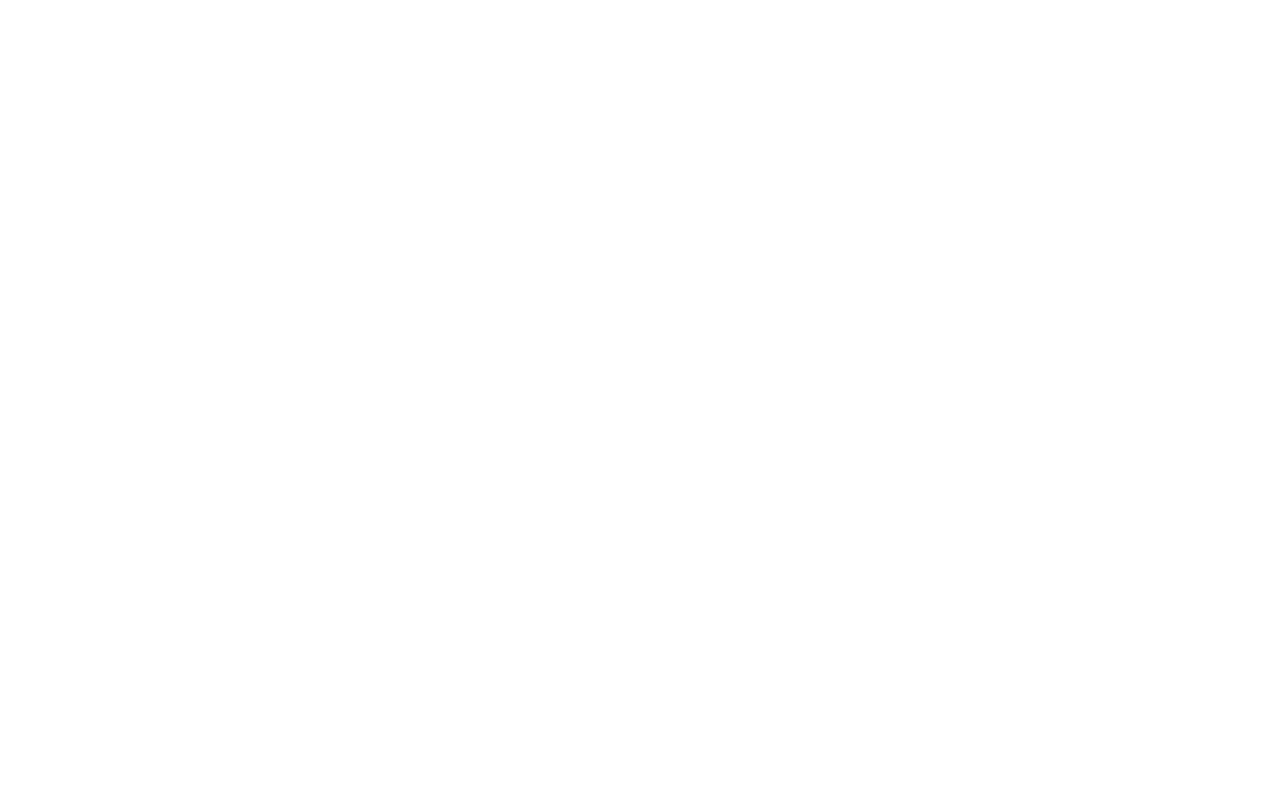
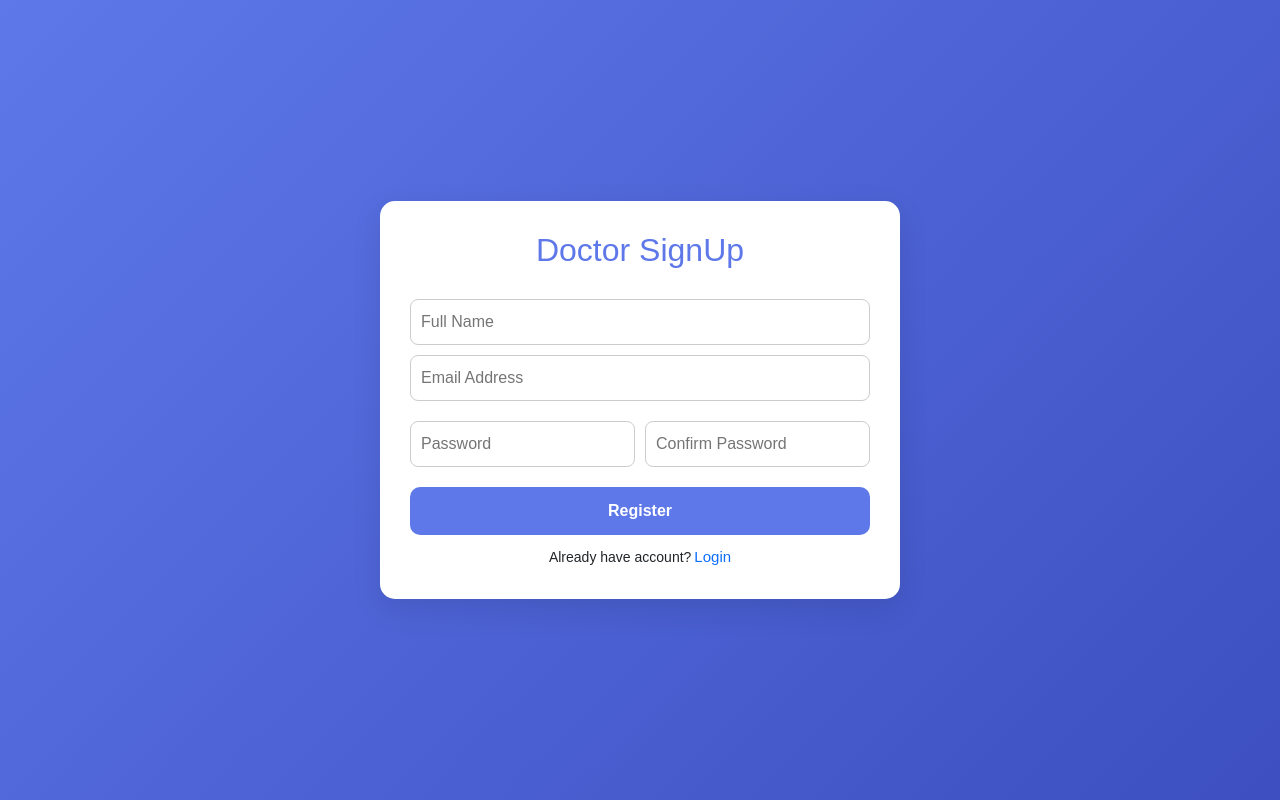
Before and after one commit to pMaitri01/Medi-Track-Frontend, a React (Create React App) app: page /AdminSignUp in a window 1280 px wide. Before the commit this address had no page. Built offline with nearby package versions, Linux system fonts and the light colour scheme.

Commit message:
Doctorsignup - name, email validation completed

```diff
--- a/src/App.js
+++ b/src/App.js
@@ -7,7 +7,7 @@
 import Registration from './patient/pages/Registration';
 import PatientHome from './patient/pages/PatientHome';
 import AdminLogin from './admin/pages/AdminLogin';
-import AdminRegister from './admin/pages/AdminRegister';
+import AdminSignUp from './admin/pages/AdminSignUp';
 import DoctorDashboard from './admin/pages/DoctorDashboard';
 
 
@@ -21,7 +21,7 @@
         <Route path='/ResetPwd' element={<ResetPwd/>} />
         <Route path='/Registration' element={<Registration/>}/>
         <Route path='/AdminLogin' element={<AdminLogin/>}/>
-        <Route path='/AdminRegister' element={<AdminRegister/>}/>
+        <Route path='/AdminSignUp' element={<AdminSignUp/>}/>
         <Route path='/DoctorDashboard' element={<DoctorDashboard/>}/>
         <Route path='/PatientHome' element={<PatientHome/>}/>
 
--- a/src/admin/css/AdminLogin.css
+++ b/src/admin/css/AdminLogin.css
@@ -2,6 +2,7 @@
   margin: 0;
   font-family: "Segoe UI", sans-serif;
   font-size: 50px;
+  color: black;
 }
 
 /* Background */
@@ -15,12 +16,13 @@
 
 /* Card */
 .admin-login-card {
-  background: rgba(255, 255, 255, 0.08);
+  /* background: rgba(255, 255, 255, 0.08); */
+  background: white;
   backdrop-filter: blur(12px);
   padding: 40px;
   border-radius: 16px;
   width: 400px;
-  color: #fff;
+  color: #5e78e9;
   box-shadow: 0 10px 25px rgba(0,0,0,0.3);
 }
 
@@ -47,9 +49,7 @@
 .admin-input-group input {
   width: 100%;
   padding: 10px;
-  border: none;
   border-radius: 8px;
-  outline: none;
 }
 /* Button */
 .admin-login-btn {
@@ -58,11 +58,13 @@
   background:#EDE4C2;
   border: none;
   border-radius: 8px;
-  color: #6B7445;
+  color:black;
   font-weight: bold;
   cursor: pointer;
   transition: 0.3s;
   margin-bottom:5px !important;
+  background: #547792;
+
 }
 
 .admin-login-btn:hover {
--- a/src/admin/css/AdminRegister.css
+++ b/src/admin/css/AdminSignUp.css
@@ -10,10 +10,10 @@
   background: #fff;
   padding: 30px;
   width: 520px;
-  height: 90% !important;
+  height: auto !important;
   border-radius: 15px;
   box-shadow: 0 10px 30px rgba(0,0,0,0.1);
-  overflow-y: scroll;
+  /* overflow-y: scroll; */
 }
 
 .admin-title {
@@ -75,3 +75,19 @@
 .admin-register-btn:hover {
   background: #4a63d8;
 }
+.input-group {
+  display: flex;
+  flex-direction: column;  /* 👈 THIS IS THE KEY */
+  width: 100%;
+}
+
+.error {
+  color: red;
+  font-size: 12px;
+  margin-top: 4px;
+}
+/* .error {
+  color: red;
+  font-size: 12px;
+  margin-top: 4px;
+} */
--- a/src/admin/pages/AdminRegister.js
+++ /dev/null
@@ -1,130 +0,0 @@
-import React, { useState } from "react";
-// import "./DoctorRegister.css";
-import "../css/AdminRegister.css";
-
-
-export default function DoctorRegister() {
-  const [formData, setFormData] = useState({
-    fullName: "",
-    gender: "",
-    dob: "",
-    mobile: "",
-    email: "",
-    address: "",
-    username: "",
-    password: "",
-    confirmPassword: "",
-    specialization: "",
-    qualification: ""
-  });
-
-  const [errors, setErrors] = useState({});
-
-  const handleChange = (e) => {
-    setFormData({ ...formData, [e.target.name]: e.target.value });
-  };
-
-  const validate = () => {
-    let newErrors = {};
-
-    if (!formData.fullName) newErrors.fullName = "Full Name required";
-    if (!formData.gender) newErrors.gender = "Gender required";
-    if (!formData.dob) newErrors.dob = "DOB required";
-    if (!formData.mobile) newErrors.mobile = "Mobile required";
-    if (!formData.email) newErrors.email = "Email required";
-    if (!formData.username) newErrors.username = "Username required";
-    if (!formData.password) newErrors.password = "Password required";
-    if (formData.password.length < 6)
-      newErrors.password = "Min 6 characters required";
-    if (formData.password !== formData.confirmPassword)
-      newErrors.confirmPassword = "Passwords do not match";
-    if (!formData.specialization)
-      newErrors.specialization = "Specialization required";
-    if (!formData.qualification)
-      newErrors.qualification = "Qualification required";
-
-    return newErrors;
-  };
-
-  const handleSubmit = async (e) => {
-  e.preventDefault();
-  const validationErrors = validate();
-  setErrors(validationErrors);
-
-  if (Object.keys(validationErrors).length === 0) {
-    try {
-      const response = await fetch(
-        "http://localhost:5000/api/doctor/register",
-        {
-          method: "POST",
-          headers: {
-            "Content-Type": "application/json",
-          },
-          body: JSON.stringify(formData),
-        }
-      );
-
-      const data = await response.json();
-      // console.log("Response from backend:", data);// for print data in console.
-
-      alert("Doctor Registered Successfully");
-    } catch (error) {
-      console.error("Error:", error);
-    }
-  }
-};
-
-  return (
-    <div className="admin-register-container">
-      <div className="admin-register-card">
-        <h2 className="admin-title">Doctor Registration</h2>
-
-        <form onSubmit={handleSubmit}>
-          {/* Basic Info */}
-          <p className="admin-section-title">Basic Information</p>
-          <input type="text" name="fullName" placeholder="Full Name" onChange={handleChange} />
-
-          <div className="admin-row">
-            <select name="gender" onChange={handleChange} className="gen">
-              <option value="">Gender</option>
-              <option>Male</option>
-              <option>Female</option>
-              <option>Other</option>
-            </select>
-            <input type="date" name="dob" onChange={handleChange} />
-
-          </div>
-
-          {/* Professional */}
-           <p className="admin-section-title">Professional Details</p>
-          <div className="admin-row">
-            <input type="text" name="specialization" placeholder="Specialization" onChange={handleChange} />
-            <input type="text" name="qualification" placeholder="Qualification" onChange={handleChange} />
-          </div>
-
-          {/* Contact */}
-          <p className="admin-section-title">Contact Details</p>
-          <div className="admin-row">
-            <input type="text" name="mobile" placeholder="Mobile Number" onChange={handleChange} />
-            <input type="email" name="email" placeholder="Email Address" onChange={handleChange} />
-          </div>
-
-          <textarea name="address" placeholder="Full Address" onChange={handleChange} class></textarea>
-
-          {/* Login */}
-          <p className="admin-section-title">Login Credentials</p>
-          <input type="text" name="username" placeholder="Username / Email" onChange={handleChange} />
-
-          <div className="admin-row">
-            <input type="password" name="password" placeholder="Password" onChange={handleChange} />
-            <input type="password" name="confirmPassword" placeholder="Confirm Password" onChange={handleChange} />
-          </div>
-
-          <button type="submit" className="admin-register-btn">
-            Register
-          </button>
-        </form>
-      </div>
-    </div>
-  );
-}
--- /dev/null
+++ b/src/admin/pages/AdminSignUp.js
@@ -0,0 +1,170 @@
+import React, { useState } from "react";
+import { Link } from "react-router-dom";
+import "../css/AdminSignUp.css";
+
+export default function DoctorSignUp() {
+  const [formData, setFormData] = useState({
+    fullName: "",
+    mobile: "",
+    email: "",
+    password: "",
+    confirmPassword: ""
+  });
+  const [errors, setErrors] = useState({});
+  // ✅ handleChange REQUIRED
+  const handleChange = (e) => {
+    setFormData({
+      ...formData,
+      [e.target.name]: e.target.value
+    });
+  };
+const handleBlur = (e) => {
+  const { name, value } = e.target;
+  let newErrors = { ...errors };
+
+  // ✅ Full Name
+  if (name === "fullName") {
+    if (!value) {
+      newErrors.fullName = "Full Name required";
+    } else if (!/^[A-Za-z ]+$/.test(value)) {
+      newErrors.fullName = "Only alphabets allowed";
+    } else {
+      delete newErrors.fullName;
+    }
+  }
+
+  // ✅ Email
+  if (name === "email") {
+    const emailRegex = /^[^\s@]+@[^\s@]+\.[^\s@]+$/;
+
+    if (!value) {
+      newErrors.email = "Email required";
+    } else if (!emailRegex.test(value)) {
+      newErrors.email = "Enter valid email";
+    } else {
+      delete newErrors.email;
+    }
+  }
+
+  // ✅ Password
+  if (name === "password") {
+    if (!value) {
+      newErrors.password = "Password required";
+    } else if (value.length < 4) {
+      newErrors.password = "Min 4 characters required";
+    } else {
+      delete newErrors.password;
+    }
+  }
+
+  // ✅ Confirm Password
+  if (name === "confirmPassword") {
+    if (value !== formData.password) {
+      newErrors.confirmPassword = "Passwords do not match";
+    } else {
+      delete newErrors.confirmPassword;
+    }
+  }
+
+  setErrors(newErrors);
+};
+  // ✅ No validation
+  const handleSubmit = async (e) => {
+    e.preventDefault();
+    if (Object.keys(errors).length > 0) {
+      alert("Please fix errors first");
+      return;
+    }
+    else{
+      alert("Doctor su")
+    }
+
+    try {
+      const response = await fetch(
+        "http://localhost:5000/api/doctor/register",
+        {
+          method: "POST",
+          headers: {
+            "Content-Type": "application/json"
+          },
+          body: JSON.stringify(formData)
+        }
+      );
+
+      const data = await response.json();
+      alert("Doctor Registered Successfully");
+    } catch (error) {
+      console.error("Error:", error);
+    }
+  };
+
+  return (
+    <div className="admin-register-container">
+      <div className="admin-register-card">
+        <h2 className="admin-title">Doctor SignUp</h2>
+
+        <form onSubmit={handleSubmit}>
+          <input
+            type="text"
+            name="fullName"
+            placeholder="Full Name"
+            onChange={handleChange}
+            onKeyPress={(e) => {
+              if (!/[A-Za-z ]/.test(e.key)) {
+                e.preventDefault();
+              }
+            }}
+            onBlur={handleBlur}
+            required
+          />
+          {errors.fullName && <p className="error">{errors.fullName}</p>}
+
+          <div className="admin-row">
+            <input
+              type="email"
+              name="email"
+              placeholder="Email Address"
+              onChange={handleChange}
+              onBlur={handleBlur}
+            />
+            {errors.email && <p className="error">{errors.email}</p>}
+          </div>
+
+          <div className="admin-row">
+            <input
+              type="password"
+              name="password"
+              placeholder="Password"
+              onChange={handleChange}
+              onBlur={handleBlur}
+            />
+              {errors.password && <p className="error">{errors.password}</p>}
+            <input
+              type="password"
+              name="confirmPassword"
+              placeholder="Confirm Password"
+              onChange={handleChange}
+              onBlur={handleBlur}
+            />
+            {errors.confirmPassword && (
+  <p className="error">{errors.confirmPassword}</p>
+)}
+          </div>
+
+          <button type="submit" className="admin-register-btn">
+            Register
+          </button>
+        </form>
+
+        <div className="log">
+          <small className="txtlog">
+            Already have account?
+            <Link to="/AdminLogin" className="text-primary">
+              Login
+            </Link>
+          </small>
+        </div>
+      </div>
+    </div>
+  );
+}
```
